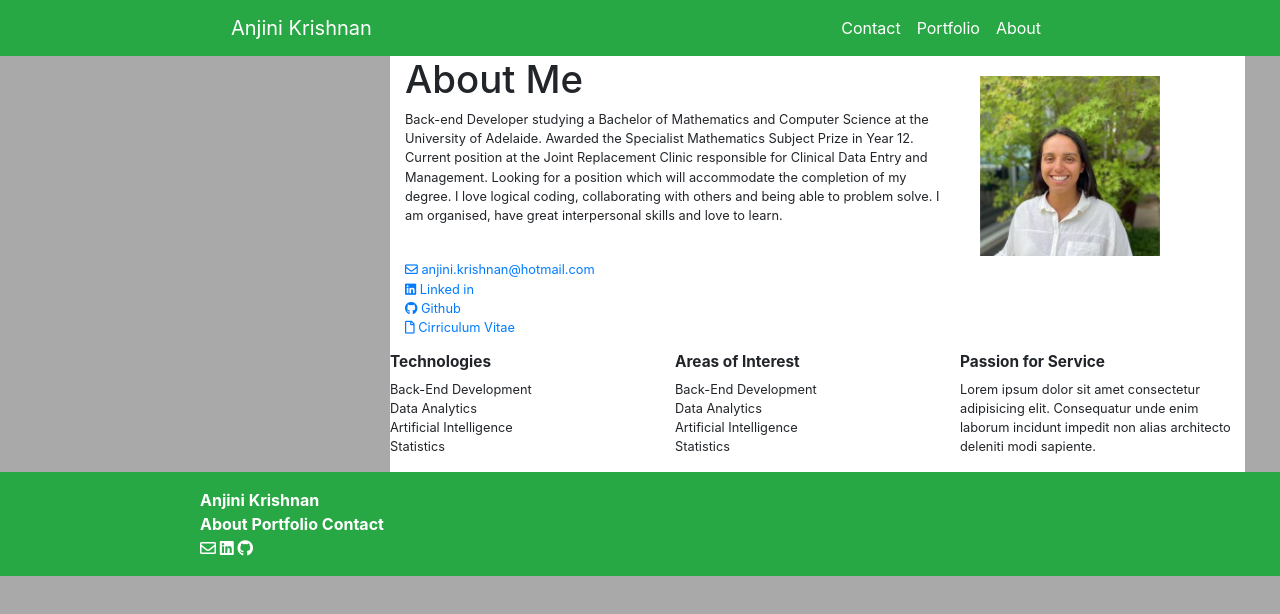
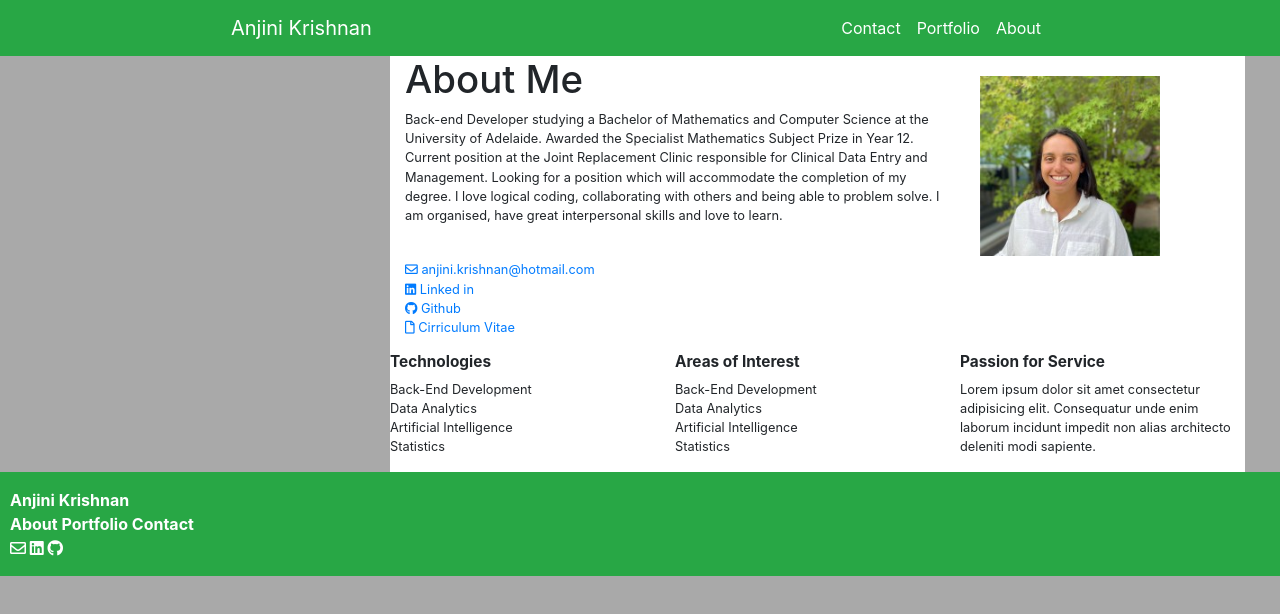
Before and after one commit to anjkrish2608/portfolio, a plain HTML site: page index.html in a window 1280 px wide. Shown: the top 614 px of the page. Drawn offline with nearby package versions, Linux system fonts and the light colour scheme.

Commit message:
fixed footer

```diff
--- a/Assets/css/style.css
+++ b/Assets/css/style.css
@@ -17,7 +17,9 @@ body{
     background-color: white;
 }
 footer{
-    padding-left: 200px;
+    margin: 0px;
+    padding-left: 10px;
+    border: 0px;
 }
 a.projectButton.btn-success:link{
     text-decoration: none;
@@ -31,6 +33,7 @@ div.col-lg-3.main{
     .container{
         margin: 0;
         padding:0;
+        border: 0;
     }
     h1{
         font-size: 4vw;
--- a/index.html
+++ b/index.html
@@ -131,7 +131,7 @@
         </div>
     </div>
 
-            <footer class="footer footer-extend-sm mt-auto py-3 sticky bg-success" id="footer">
+            <footer class="footer footer-extend-lg mt-auto py-3 bg-success" id="footer">
 
                 <span class="footerSpace">
 
```
Also changed, not shown: contact.html (+1 -1 lines), portfolio.html (+1 -1 lines).
